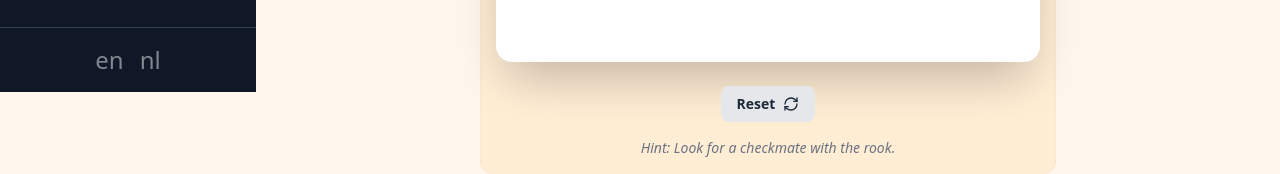
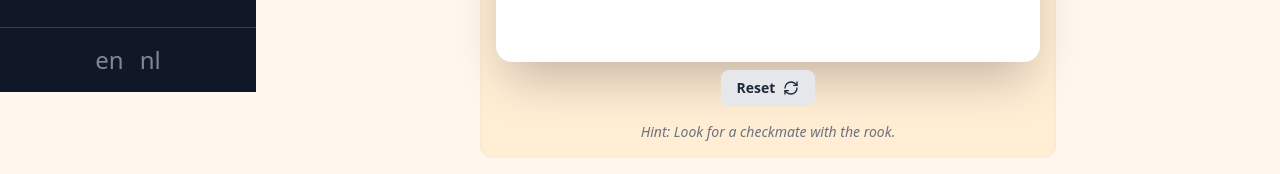
Before and after one commit to peeweetje/create-games-for-children, a React (Vite) app: page /puzzles in a window 1280 px wide. Shown: the part 708-882 px from the top of the page. Built offline with nearby package versions, Linux system fonts and the light colour scheme.

Commit message:
update the styling of the puzzle buttons.

```diff
--- a/src/components/PuzzleButtons.tsx
+++ b/src/components/PuzzleButtons.tsx
@@ -15,7 +15,7 @@ export const PuzzleButtons = ({
     const { t } = useTranslation();
 
     return (
-        <div className="mt-6 flex gap-4 justify-center">
+        <div className="mt-2 flex gap-4 justify-center">
             <button
                 onClick={onReset}
                 className="flex items-center gap-2 px-4 py-2 bg-gray-200 hover:bg-gray-300 text-gray-800 rounded-lg font-semibold transition-colors cursor-pointer text-sm"
```
